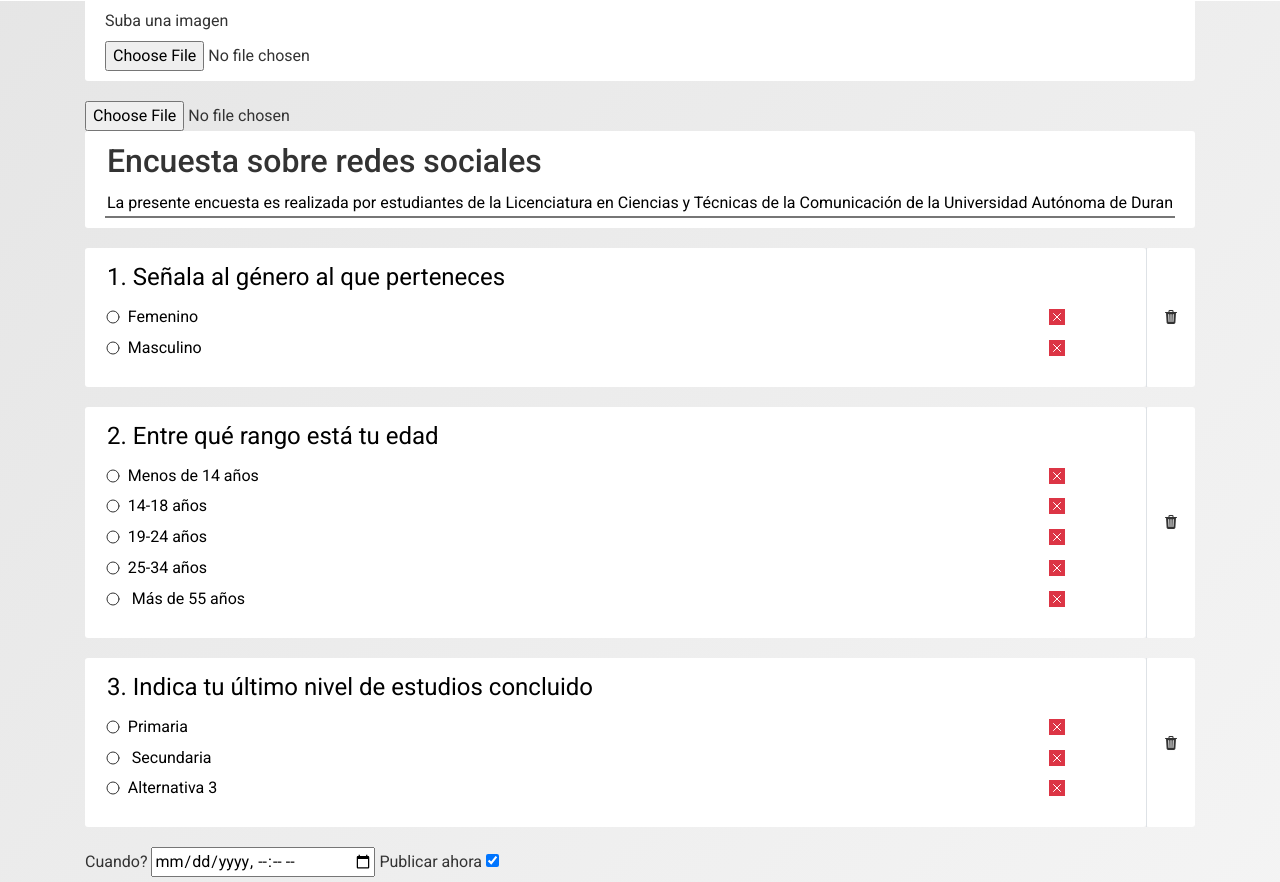
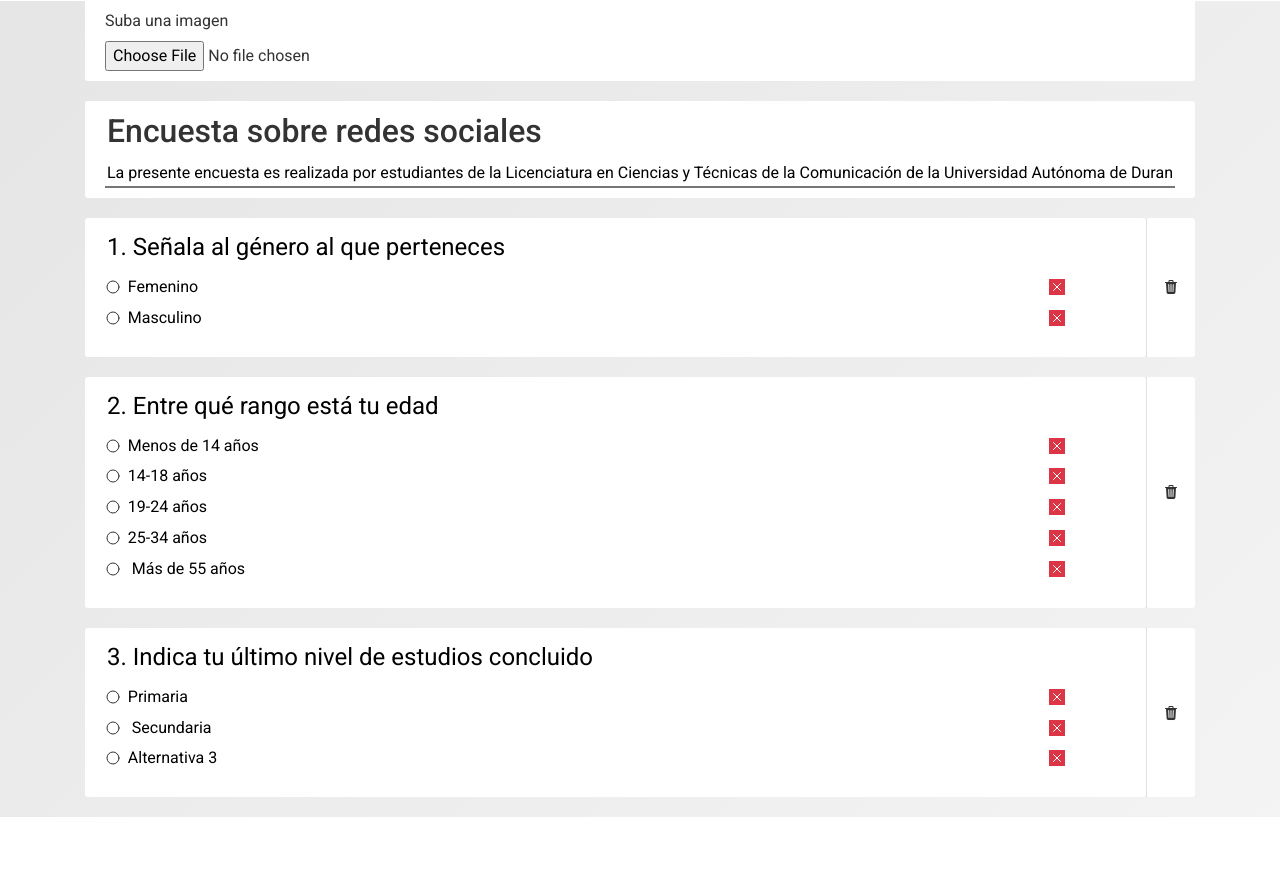
Before and after one commit to rainclaudio/Survey-Platform, a Flask app: page /editar_encuesta/1 in a window 1280 px wide. Shown: the part 55-937 px from the top of the page. After the commit the page ends 872 px from the top, so only its background shows below. Run offline with Flask 2, Linux system fonts and the light colour scheme; data comes from the database, SQL or seed files in the repository; both versions use the stored data as it was after the commit; some libraries are stand-ins or nearby versions.

Commit message:
quitado input innecesario en edición de encuesta

```diff
--- a/encuestas/static/javascript/editar_encuesta.js
+++ b/encuestas/static/javascript/editar_encuesta.js
@@ -214,7 +214,6 @@ async function update_post_time(encuesta_id, description) {
   return dataReply;
 }
 
-
 /*********************************************************************/
 /*                        Eliminación de campos                  */
 /********************************************************************/
@@ -412,7 +411,7 @@ async function add_pregunta(encuesta_id) {
   <ion-icon  onclick="delete_pregunta(${dataReply.id}, ${encuesta_id})" name = "trash"></ion-icon>
 </div>
 <div class="h-50 p-3 d-flex  align-items-center">
-<ion-icon class onclick="" name = "color-wand-outline"></ion-icon>
+
 </div></div>`
   );
   content.insertBefore(div_container, add_pregunta_button);
@@ -420,12 +419,12 @@ async function add_pregunta(encuesta_id) {
 
 //Función que revisa cada un minuto para publicar
 
-window.setInterval(function(hora, minutos){
+window.setInterval(function (hora, minutos) {
   var date = new Date();
-  if(date.getHours() >= hora && date.getMinutes() >= minutos){
-    if(encuesta.estado == "creada"){
+  if (date.getHours() >= hora && date.getMinutes() >= minutos) {
+    if (encuesta.estado == "creada") {
       //publicar (no cacho como)
-      alert("hola pooo");  //esto no va
+      alert("hola pooo"); //esto no va
     }
   }
 }, 60000); //60000 milisegundos (1 minuto)
--- a/encuestas/templates/editar_encuesta.html
+++ b/encuestas/templates/editar_encuesta.html
@@ -34,13 +34,6 @@
     accept="image/png, image/jpg"
   />
 </div>
-<input
-  type="file"
-  id="image_of_encuesta_{{encuesta.id}}"
-  class="image_of_encuesta"
-  name="static_file"
-  accept="image/png, image/jpg"
-/>
 
 <!-- Título -->
 <div class="content-section w-100">
@@ -130,16 +123,16 @@
 {%endif%}
 
 <!-- ///////////////////////////////////////////////////////////////Nuevo//////////////////////// -->
-<label for="posttime">Cuando?</label>
+<!-- <label for="posttime">Cuando?</label>
 <input
   type="datetime-local"
   id="post_time_{{encuesta.date_posted}}"
   value="{{encuesta.date_posted}}"
 />
-<!-- calendario y fechas -->
+calendario y fechas -->
 
 <!--checkbox para publicar ahora-->
-<label for="check">Publicar ahora</label>
+<!-- <label for="check">Publicar ahora</label>
 <input
   type="checkbox"
   id="check"
@@ -148,7 +141,7 @@
   ,
   onclick="hide();"
   checked
-/>
+/> -->
 
 <!--script para ocultar el boton y (en teoría) actualizar la fecha de publicación-->
 <script>
@@ -182,7 +175,7 @@
 </script>
 <!--botón de publicación-->
 {%if encuesta.estado == "creada"%}
-<form
+<!-- <form
   action="{{ url_for('publicar_encuesta', encuesta_id=encuesta.id, total_pregs = total_pregs, bool_items = bool_items) }}"
   method="POST"
 >
@@ -192,7 +185,7 @@
     type="submit"
     value="Publicar encuesta # {{ encuesta.id }}"
   />
-</form>
+</form> -->
 {%endif%}
 
 <!-- ///////////////////////////////////////////////////////////////Fin de lo Nuevo//////////////////////// -->
```
Also changed, not shown: encuestas/site.db, encuestas/static/survey_pics/d2b8b098024f5828.jpg (added), encuestas/static/survey_pics/fc9ad2838bccab93.jpg (added).
